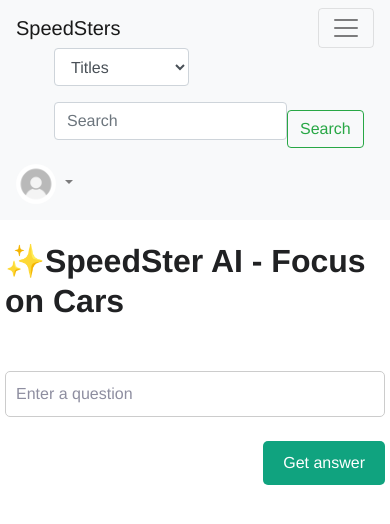
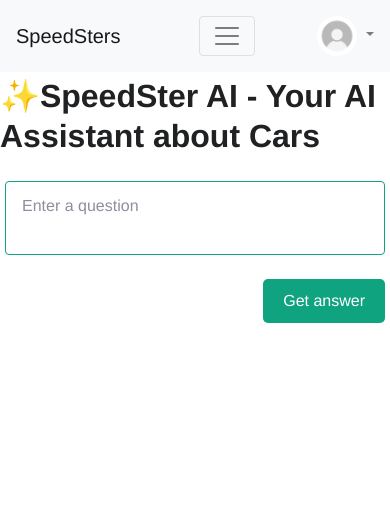
Before and after one commit to dayday0calories/CITS5505-Group-Project, a Flask app: template app/templates/posts/chatbot.html in a window 390 px wide. Shown: the top 524 px of the page. Run offline with Flask 3, Linux system fonts and the light colour scheme; the template is opened without the code that fills it, so the values that code supplies are empty; some libraries are stand-ins or nearby versions; some web fonts are replaced.

Commit message:
add js to enable click enter to send message; add responsive design; make nav bar fixed and modify title container

```diff
--- a/app/templates/posts/chatbot.html
+++ b/app/templates/posts/chatbot.html
@@ -3,7 +3,7 @@
 <head>
     <meta charset="UTF-8">
     <meta name="viewport" content="width=device-width, initial-scale=1.0">
-    <title>Chatbot</title>
+    <title>Speedster AI</title>
     <link
       href="https://stackpath.bootstrapcdn.com/bootstrap/4.3.1/css/bootstrap.min.css"
       rel="stylesheet"
@@ -14,15 +14,40 @@
         width: 100%;
       }
       body {
-    padding: 0; /* Remove top margin */
-}
+        padding: 0; /* Remove top margin */
+      }
+      .title-container{
+        margin-top: 60px;
+      }
+      .title{
+        margin-bottom: 0;
+      }
+      @media (max-width: 768px) {
+            .chat-container {
+                width: 100%;
+                padding: 10px;
+            }
+            #chat-box {
+                width: 100%;
+                padding: 10px;
+            }
+        }
+        @media (max-width: 480px) {
+            .chat-container {
+                width: 100%;
+                padding: 5px;
+            }
+            #chat-box {
+                width: 100%;
+                padding: 5px;
+            }
+        }
     </style>
-
 </head>
 <body>
     <header>
         <!-- Navigation Bar-->
-        <nav class="navbar navbar-expand-lg navbar-light bg-light">
+        <nav class="navbar navbar-expand-lg navbar-light bg-light fixed-top" >
             <a class="navbar-brand" href="#">SpeedSters</a>
             <button class="navbar-toggler" type="button" data-toggle="collapse" data-target="#navbarNav"
                 aria-controls="navbarNav" aria-expanded="false" aria-label="Toggle navigation">
@@ -41,18 +66,7 @@
                 </ul>
             </div>
             <!-- Search Box within Navbar -->
-            <form class="form-inline ml-auto"> <!-- Changed mx-auto to ml-auto to push it to the right -->
-                <div class="form-group">
-                    <select class="form-control mr-sm-2">
-                        <option value="Titles">Titles</option>
-                        <option value="Descriptions">Descriptions</option>
-                    </select>
-                </div>
-                <div class="form-group">
-                    <input class="form-control mr-sm-2" type="search" placeholder="Search" aria-label="Search">
-                </div>
-                <button class="btn btn-outline-success my-2 my-sm-0" type="submit">Search</button>
-            </form>
+
             <!-- User profile and settings -->
             <ul class="navbar-nav">
                 <li class="nav-item dropdown">
@@ -81,22 +95,50 @@
             </ul>
 
         </nav>
-      </header>
+    </header>
+    <div class="title-container">
+    <h3 class="title">✨SpeedSter AI - Your AI Assistant about Cars</h3>
+</div>
     <div class="chat-container">
-        <h3>✨SpeedSter AI - Focus on Cars</h3>
-        <div class="chat-box">
+        <div class="chat-box user-messages" id="chat-box">
             {% for chat in chat_history %}
-                <div class="chat-message user-message">{{ chat.question }}</div>
-                <div class="chat-message bot-message">{{ chat.answer }}</div>
+                {% if chat.role == 'user' %}
+                    <div class="chat-message user-message">{{ chat.content }}</div>
+                {% else %}
+                    <div class="chat-message bot-message">{{ chat.content }}</div>
+                {% endif %}
             {% endfor %}
         </div>
-        <form action="{{ url_for('pr.chat') }}" method="post" class="chat-input">
-            <input type="text" name="question" placeholder="Enter a question" required>
+        <form action="{{ url_for('pr.chat') }}" method="post" class="chat-input" id="chat-form">
+            <textarea id="question" name="question" placeholder="Enter a question" required></textarea>
             <input type="submit" value="Get answer">
         </form>
     </div>
     <script src="https://code.jquery.com/jquery-3.3.1.slim.min.js"></script>
     <script src="https://cdn.jsdelivr.net/npm/bootstrap@4.3.1/dist/js/bootstrap.bundle.min.js"></script>
     <script src="../static/js/main.js"></script>
+    <script>
+    // Handle back button click
+    window.addEventListener('popstate', function (event) {
+        // Redirect the user to home page when the back button is clicked
+        window.location.href = "{{ url_for('pr.view_post') }}";
+    });
+
+
+    // Handle Enter and Ctrl+Enter for textarea
+    document.getElementById('question').addEventListener('keydown', function(event) {
+        if (event.key === 'Enter') {
+            if (event.ctrlKey) {
+                // Add a new line if Ctrl+Enter is pressed
+                this.value += '\n';
+            } else {
+                // Prevent the default behavior of Enter key
+                event.preventDefault();
+                // Submit the form if only Enter is pressed
+                document.getElementById('chat-form').submit();
+            }
+        }
+    });
+    </script>
 </body>
 </html>
```
